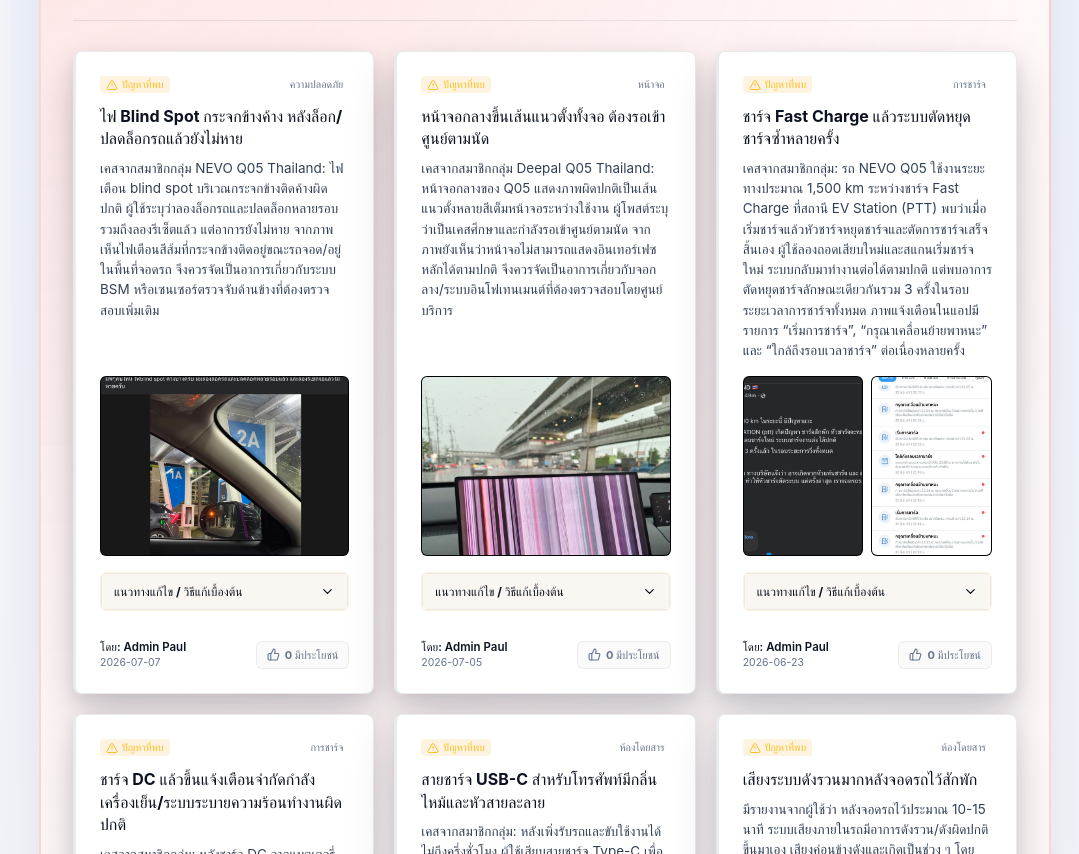
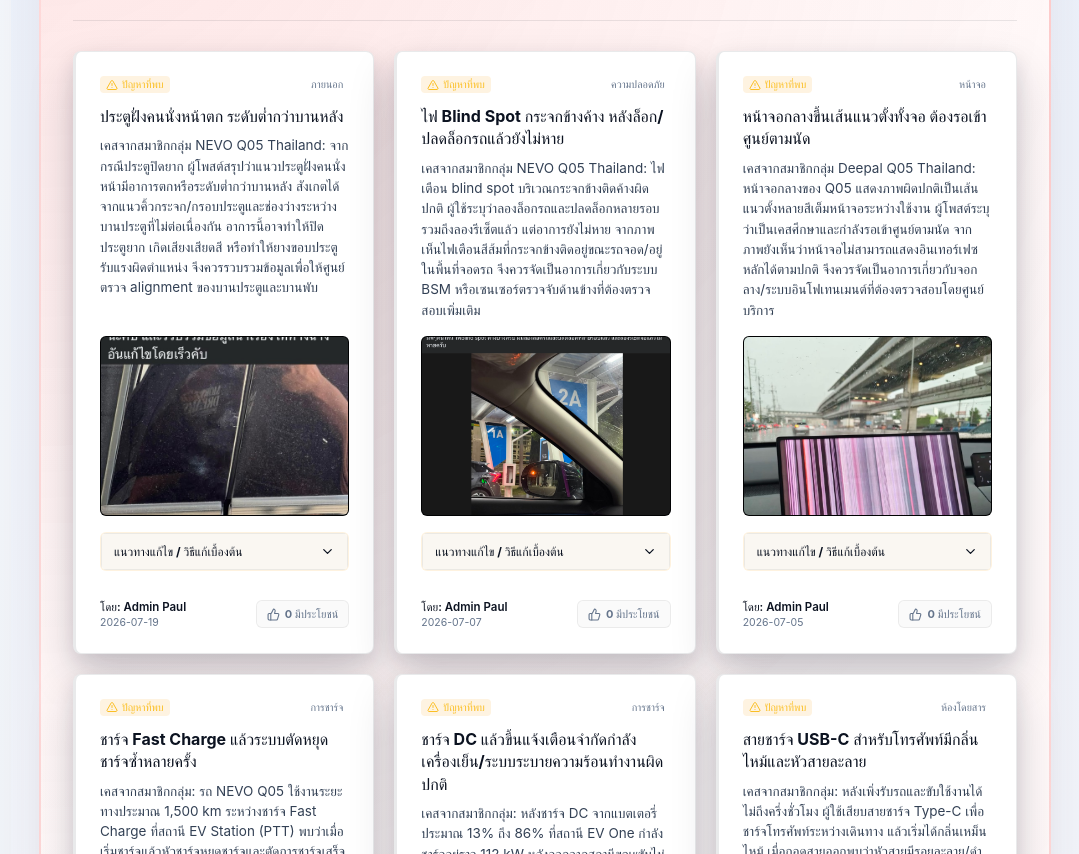
Before and after one commit to caserebel-maker/nevo-guide, a React (Vite) app: page / in a window 1280 px wide. Shown: the part 1575-2429 px from the top of the page, without its empty margins (201-1280 px from the left). Built offline with nearby package versions, Linux system fonts and the light colour scheme; a web font is replaced by a local one.

Commit message:
Add front passenger door misalignment defect case

```diff
--- a/src/data/models.ts
+++ b/src/data/models.ts
@@ -314,6 +314,20 @@ export type HubItem = {
 
 export const initialHubItems: HubItem[] = [
   {
+    id: 'hub-14',
+    type: 'issue',
+    category: 'exterior',
+    title: 'ประตูฝั่งคนนั่งหน้าตก ระดับต่ำกว่าบานหลัง',
+    description:
+      'เคสจากสมาชิกกลุ่ม NEVO Q05 Thailand: จากกรณีประตูปิดยาก ผู้โพสต์สรุปว่าแนวประตูฝั่งคนนั่งหน้ามีอาการตกหรือระดับต่ำกว่าบานหลัง สังเกตได้จากแนวคิ้วกระจก/กรอบประตูและช่องว่างระหว่างบานประตูที่ไม่ต่อเนื่องกัน อาการนี้อาจทำให้ปิดประตูยาก เกิดเสียงเสียดสี หรือทำให้ยางขอบประตูรับแรงผิดตำแหน่ง จึงควรรวบรวมข้อมูลเพื่อให้ศูนย์ตรวจ alignment ของบานประตูและบานพับ',
+    solution:
+      'แนวทางเบื้องต้น: ถ่ายรูปแนวประตูจากด้านข้างหลายมุม, ถ่ายวิดีโอตอนเปิด-ปิดประตูเพื่อเก็บอาการปิดยาก, เปรียบเทียบระดับคิ้วกระจก/กรอบประตูระหว่างบานหน้าและบานหลัง และตรวจว่ามีรอยสีถลอกหรือยางขอบประตูถูกกดผิดปกติหรือไม่ หากพบว่าระดับบานประตูตกจริง ให้เข้าศูนย์เพื่อตรวจตั้งบานพับ กลอนประตู ระยะ panel gap และซีลยาง โดยไม่ควรฝืนปิดแรงซ้ำเพราะอาจทำให้สีหรือยางขอบประตูเสียหาย',
+    upvotes: 0,
+    author: 'Admin Paul',
+    date: '2026-07-19',
+    images: ['/media/q05/defects/front-passenger-door-misaligned.jpg'],
+  },
+  {
     id: 'hub-13',
     type: 'issue',
     category: 'safety',
```
Also changed, not shown: public/media/q05/defects/front-passenger-door-misaligned.jpg (added).
